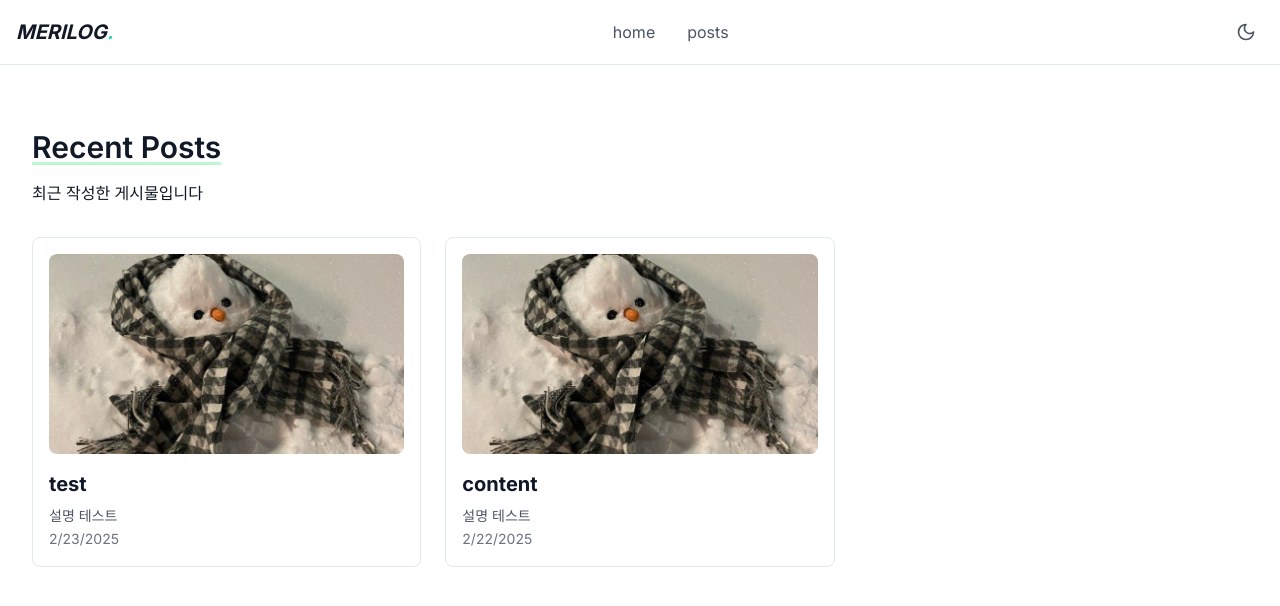
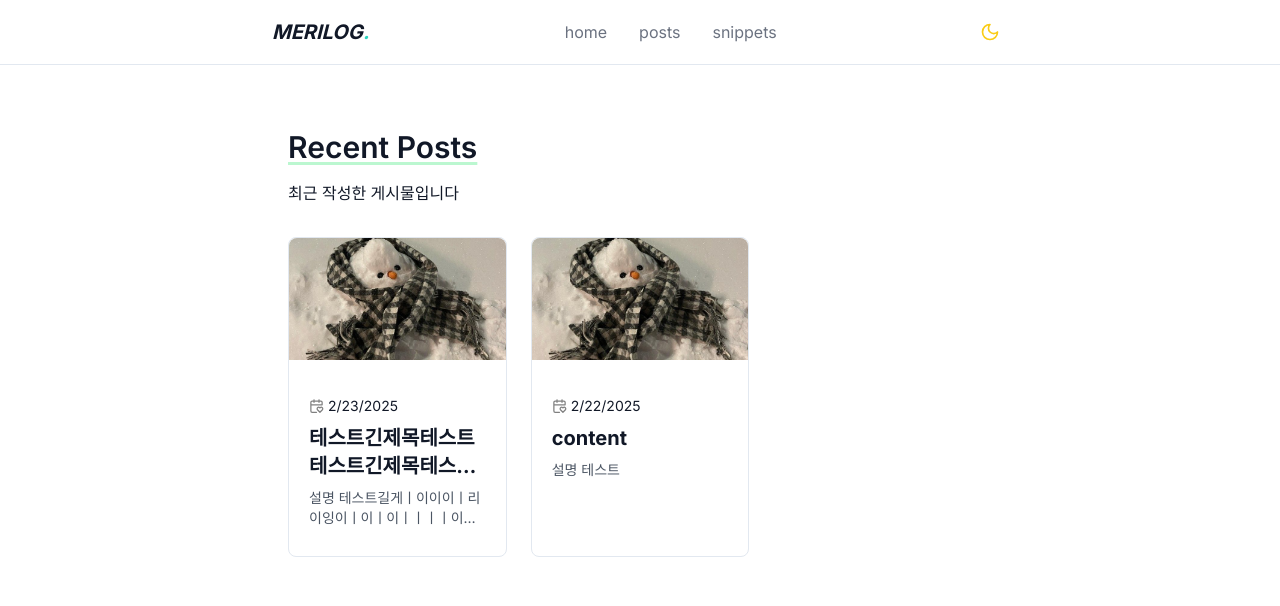
Before and after one commit to rosielsh/blog, a Next.js app: page / in a window 1280 px wide. Shown: the top 606 px of the page. Built offline with nearby package versions, Linux system fonts and the light colour scheme.

Commit message:
feat: 반응형 구현

```diff
--- a/src/app/globals.css
+++ b/src/app/globals.css
@@ -2,11 +2,8 @@
 @tailwind components;
 @tailwind utilities;
 
-
-
 @layer base {
   :root {
-
     --background: 0 0% 100%;
 
     --foreground: 222.2 84% 4.9%;
@@ -55,10 +52,9 @@
 
     --chart-5: 27 87% 67%;
 
-    --radius: 0.5rem
+    --radius: 0.5rem;
   }
   .dark {
-
     --background: 222.2 84% 4.9%;
 
     --foreground: 210 40% 98%;
@@ -105,11 +101,9 @@
 
     --chart-4: 280 65% 60%;
 
-    --chart-5: 340 75% 55%
+    --chart-5: 340 75% 55%;
   }
 }
-
-
 
 @layer base {
   * {
@@ -119,3 +113,13 @@
     @apply bg-background text-foreground;
   }
 }
+
+.text-overflow {
+  text-overflow: ellipsis;
+  overflow: hidden;
+  word-break: break-word;
+
+  display: -webkit-box;
+  -webkit-line-clamp: 2;
+  -webkit-box-orient: vertical;
+}
--- a/src/app/layout.tsx
+++ b/src/app/layout.tsx
@@ -19,12 +19,12 @@ export default function RootLayout({
   return (
     <html lang="ko" suppressHydrationWarning>
       <body
-        className={`${inter.className} bg-white text-gray-900 dark:bg-gray-900 dark:text-gray-50`}
+        className={`${inter.className} bg-white text-gray-900 dark:bg-black dark:text-gray-50`}
       >
         <ThemeProvider attribute="class" defaultTheme="system" enableSystem>
           <div className="min-h-screen flex flex-col">
             <Header />
-            <main className="flex-grow container mx-auto px-4 py-8">
+            <main className="flex-grow container mx-auto px-4 py-8 w-[90%] mx-auto sm:w-[90%] lg:w-[75%] xl:w-[60%]">
               {children}
             </main>
           </div>
--- a/src/app/posts/[category]/[title]/page.tsx
+++ b/src/app/posts/[category]/[title]/page.tsx
@@ -47,7 +47,7 @@ export default async function PostDetail({
     const { metadata, content } = await getPostByFullPath(fullPath);
 
     return (
-      <article className="container mx-auto px-4 py-8">
+      <article className="container mx-auto px-20 py-8">
         {/* 게시물 헤더 */}
         <header className="mb-8">
           {metadata.thumbnail && (
--- a/src/components/layout/Header.tsx
+++ b/src/components/layout/Header.tsx
@@ -18,8 +18,8 @@ export function Header() {
   }
 
   return (
-    <header className="sticky top-0 z-50 w-full border-b bg-white dark:bg-gray-900 dark:border-gray-700">
-      <div className="container mx-auto px-4">
+    <header className="sticky top-0 z-50 w-full border-b bg-white dark:bg-black dark:border-gray-700">
+      <div className="container mx-auto px-4 w-[90%] mx-auto sm:w-[90%] lg:w-[75%] xl:w-[60%]">
         <div className="flex h-16 items-center justify-between">
           {/* 로고 */}
           <Link href="/" className="text-xl font-bold dark:text-white italic">
@@ -28,11 +28,12 @@ export function Header() {
 
           {/* 네비게이션 */}
           <nav className="hidden md:block">
-            <ul className="flex space-x-8">
+            <ul className="flex space-x-4">
               <li>
                 <Link
                   href="/"
-                  className="text-gray-600 hover:text-gray-900 dark:text-gray-300 dark:hover:text-white"
+                  className="px-2 py-2 rounded-md text-gray-500 hover:text-gray-900 hover:bg-gray-100 hover:font-semibold
+          dark:text-gray-300 dark:hover:text-white dark:hover:bg-gray-800 transition-colors duration-200"
                 >
                   home
                 </Link>
@@ -40,9 +41,19 @@ export function Header() {
               <li>
                 <Link
                   href="/posts"
-                  className="text-gray-600 hover:text-gray-900 dark:text-gray-300 dark:hover:text-white"
+                  className="px-2 py-2 rounded-md text-gray-500 hover:text-gray-900 hover:bg-gray-100 hover:font-semibold
+          dark:text-gray-300 dark:hover:text-white dark:hover:bg-gray-800 transition-colors duration-200"
                 >
                   posts
+                </Link>
+              </li>
+              <li>
+                <Link
+                  href="/posts"
+                  className="px-2 py-2 rounded-md text-gray-500 hover:text-gray-900 hover:bg-gray-100 hover:font-semibold
+          dark:text-gray-300 dark:hover:text-white dark:hover:bg-gray-800 transition-colors duration-200"
+                >
+                  snippets
                 </Link>
               </li>
             </ul>
@@ -55,9 +66,9 @@ export function Header() {
             aria-label="Toggle dark mode"
           >
             {theme === "dark" ? (
-              <Sun className="h-5 w-5 text-gray-300" />
+              <Sun className="h-5 w-5 text-gray-300 text-red-400" />
             ) : (
-              <Moon className="h-5 w-5 text-gray-600" />
+              <Moon className="h-5 w-5 text-gray-600 text-yellow-400" />
             )}
           </button>
         </div>
--- a/src/components/posts/PostCard.tsx
+++ b/src/components/posts/PostCard.tsx
@@ -1,5 +1,5 @@
-// PostCard.tsx
 import { PostMetadata } from "@/lib/mdx";
+import { CalendarHeart } from "lucide-react";
 import Image from "next/image";
 import Link from "next/link";
 
@@ -10,9 +10,9 @@ interface PostCardProps {
 export function PostCard({ post }: PostCardProps) {
   return (
     <Link href={`/posts/${post.category}/${post.title}`} className="group">
-      <article className="space-y-4 rounded-lg border p-4 transition-all hover:border-gray-400">
+      <article className="space-y-4 rounded-lg border transition-all hover:border-gray-400">
         {post.thumbnail && (
-          <div className="relative aspect-video w-full overflow-hidden rounded-lg">
+          <div className="relative aspect-video w-full overflow-hidden rounded-t-lg">
             <Image
               src={post.thumbnail}
               alt={post.title}
@@ -21,12 +21,19 @@ export function PostCard({ post }: PostCardProps) {
             />
           </div>
         )}
-        <div className="space-y-2">
-          <h2 className="text-xl font-bold">{post.title}</h2>
-          <p className="text-sm text-gray-600">{post.desc}</p>
-          <time className="text-sm text-gray-500">
-            {new Date(post.date).toLocaleDateString()}
+        <div className="space-y-2 p-5">
+          <time className="text-sm flex align-center">
+            <CalendarHeart size={15} height={20} color="gray" />
+            <span className="ml-1">
+              {new Date(post.date).toLocaleDateString()}
+            </span>
           </time>
+          <div className="h-28">
+            <h2 className="text-xl font-bold my-2 text-overflow">
+              {post.title}
+            </h2>
+            <p className="text-sm text-gray-600 text-overflow">{post.desc}</p>
+          </div>
         </div>
       </article>
     </Link>
--- a/src/posts/algorithm/test.mdx
+++ /dev/null
@@ -1,12 +0,0 @@
----
-title: "테스용 게시물"
-date: 2025-02-23
-desc: 설명 테스트
-thumbnail: /posts/회고/제목/귀여운것.jpg
----
-
-# Head1
-
-## Head2
-
-### Head3
--- /dev/null
+++ b/src/posts/algorithm/테스트긴제목테스트테스트긴제목테스트테스트긴제목테스트.mdx
@@ -0,0 +1,12 @@
+---
+title: "테스용 게시물"
+date: 2025-02-23
+desc: 설명 테스트길게ㅣ이이이ㅣ리이잉이ㅣ이ㅣ이ㅣㅣㅣㅣ이ㅣㅣㅣㅣㅣㅣㅣㅣㅣ테스트길게ㅣ이이이ㅣ리이잉이ㅣ이ㅣ이ㅣㅣㅣㅣ
+thumbnail: /posts/회고/제목/귀여운것.jpg
+---
+
+# Head1
+
+## Head2
+
+### Head3
```
